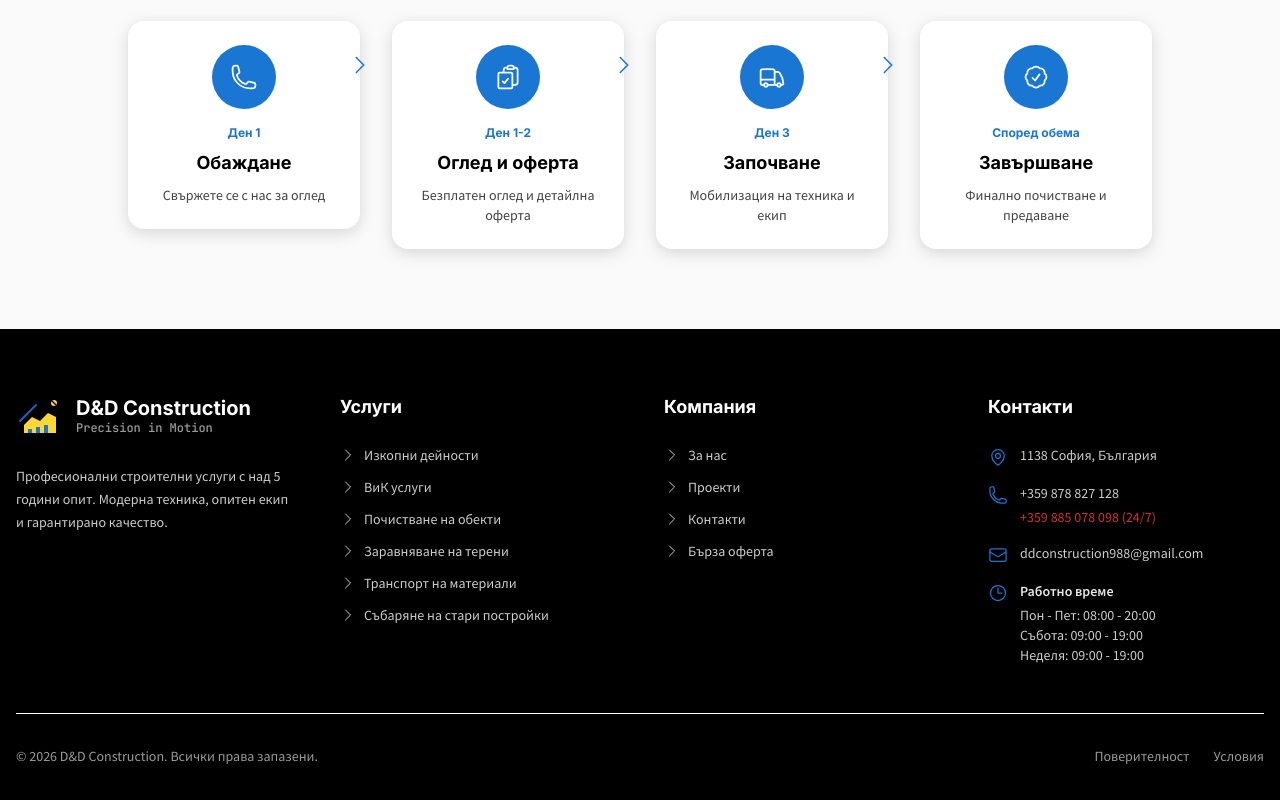
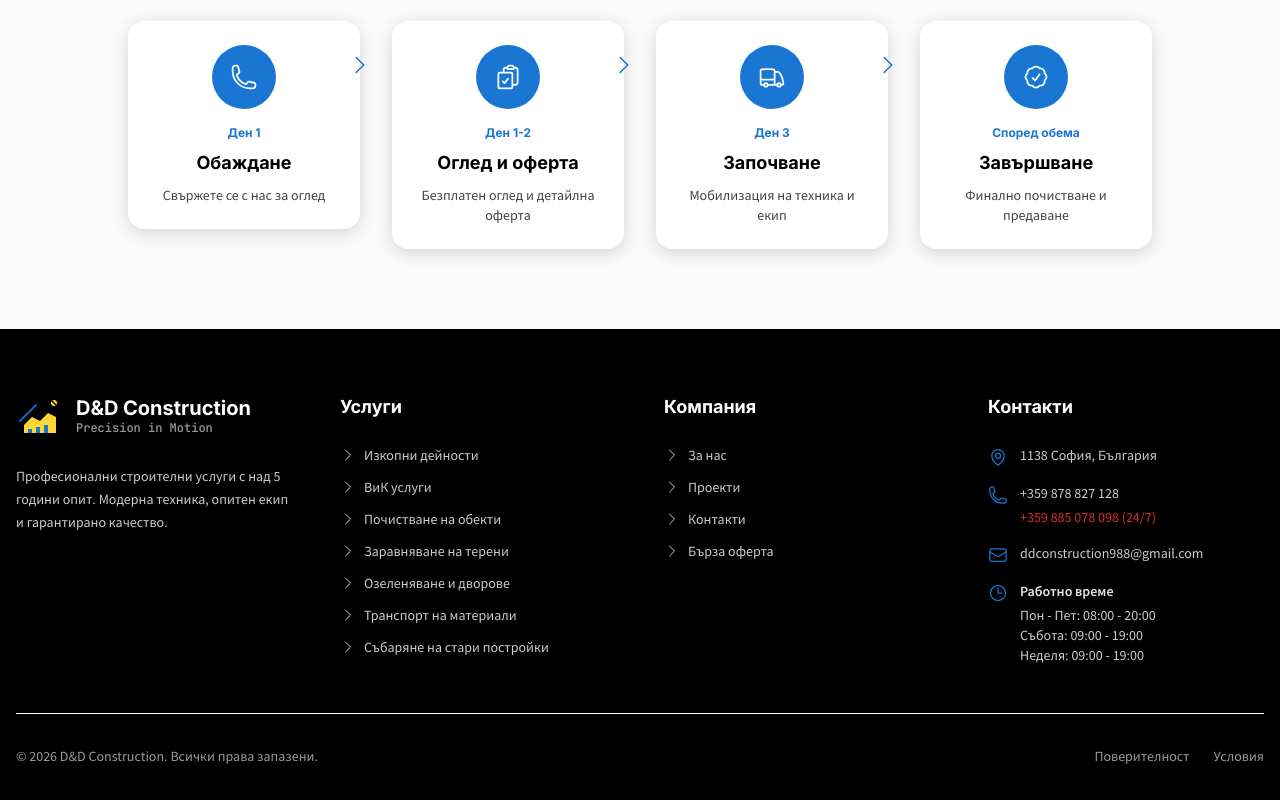
Before and after one commit to dmitkov39/DDconstruction, a Next.js app: page /site-cleaning-services in a window 1280 px wide. Shown: the part 1907-2707 px from the top of the page. Built offline with nearby package versions, Linux system fonts and the light colour scheme.

Commit message:
Add landscaping services link to footer
Added a new footer link for landscaping services.

```diff
--- a/src/components/common/Footer.tsx
+++ b/src/components/common/Footer.tsx
@@ -7,6 +7,7 @@ const services = [
   { name: 'ВиК услуги', href: '/vik-services' },
   { name: 'Почистване на обекти', href: '/site-cleaning-services' },
   { name: 'Заравняване на терени', href: '/land-leveling-services' },
+  { name: 'Озеленяване и дворове', href: '/landscaping-services' },
   { name: 'Транспорт на материали', href: '/material-transport-services' },
   { name: 'Събаряне на стари постройки', href: '/demolition-services' },
 ];
```
